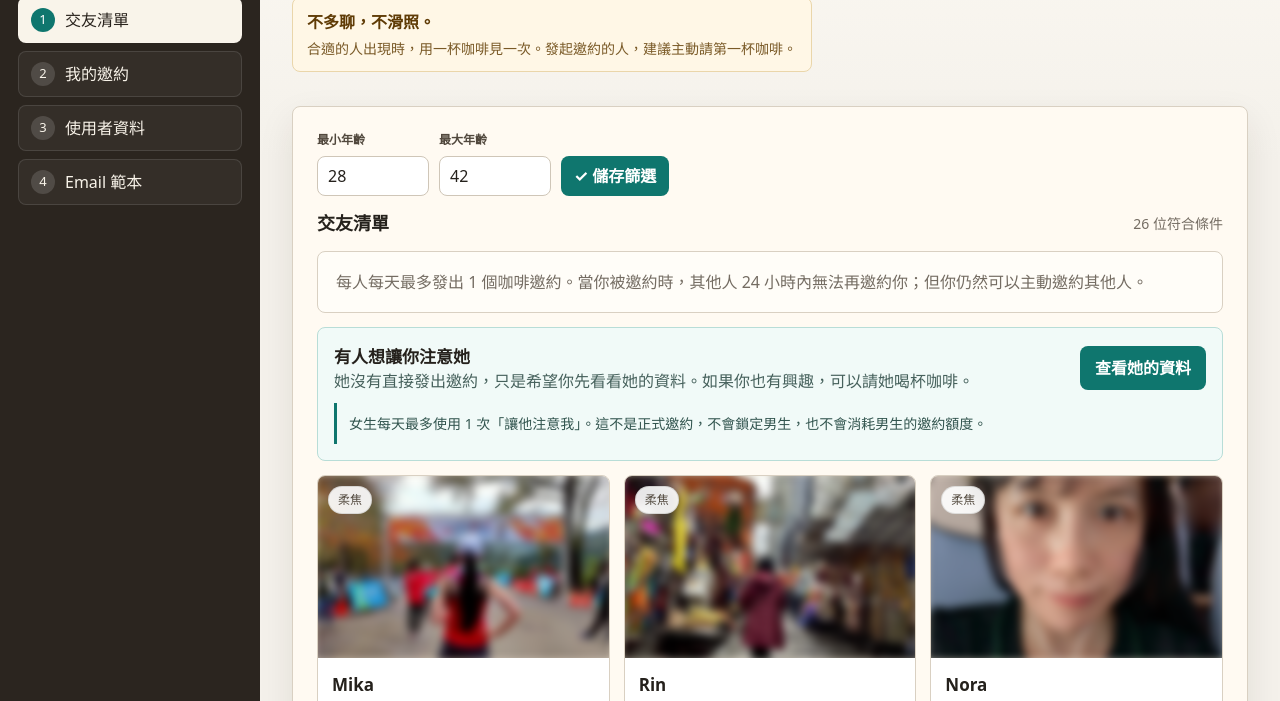
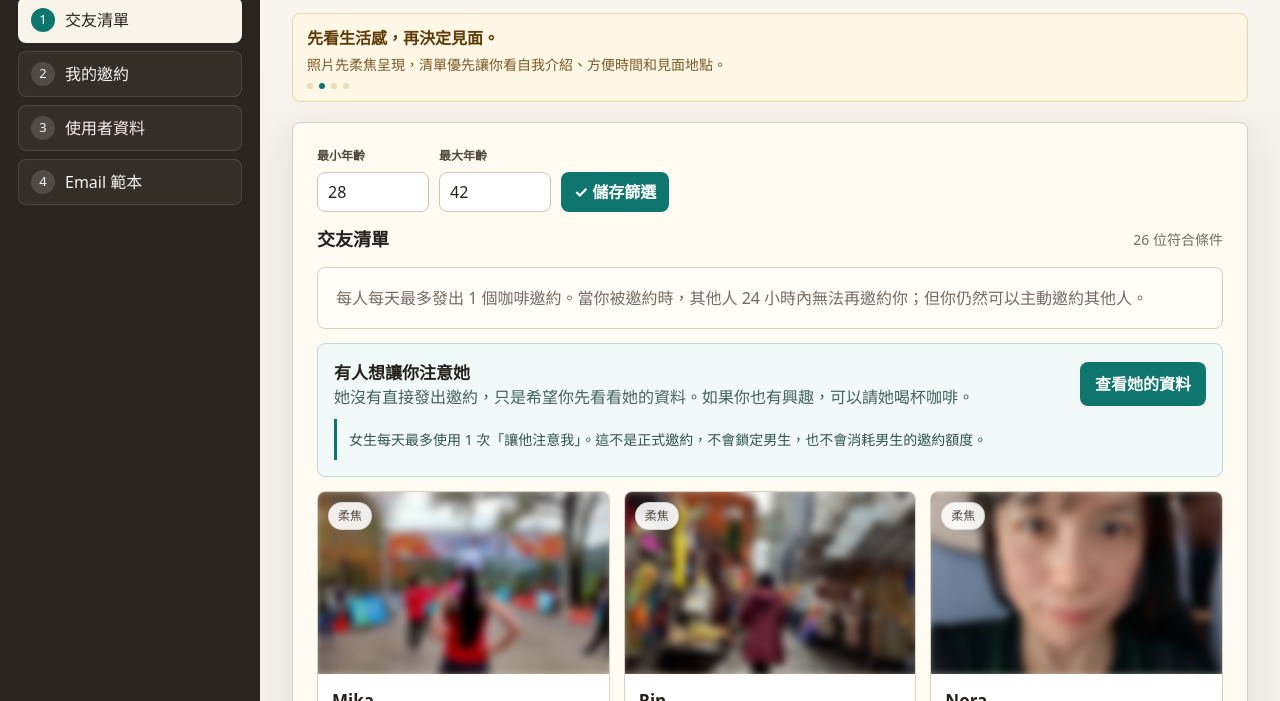
Before and after one commit to jbuduoo/CoffeeMeet, a plain HTML site: page index.html in a window 1280 px wide. Shown: the part 99-800 px from the top of the page. Drawn offline with Linux system fonts and the light colour scheme.

Commit message:
調整頁首觀念輪播

```diff
--- a/index.html
+++ b/index.html
@@ -165,6 +165,10 @@
         gap: 16px;
       }
 
+      .title-block {
+        width: 100%;
+      }
+
       .title-block h2 {
         margin: 0;
         font-size: 28px;
@@ -190,9 +194,10 @@
         border-radius: 8px;
         background: #fff7e6;
         padding: 12px 14px;
-        margin-bottom: 14px;
+        margin-top: 16px;
         display: grid;
         gap: 4px;
+        min-height: 76px;
       }
 
       .principle-strip strong {
@@ -202,6 +207,25 @@
       .principle-strip span {
         color: #7a5a27;
         font-size: 14px;
+      }
+
+      .principle-dots {
+        display: flex;
+        gap: 6px;
+        margin-top: 4px;
+      }
+
+      .principle-dot {
+        width: 6px;
+        height: 6px;
+        border-radius: 999px;
+        background: #d7bd82;
+        opacity: 0.45;
+      }
+
+      .principle-dot.active {
+        opacity: 1;
+        background: var(--accent);
       }
 
       .layout {
@@ -991,8 +1015,9 @@
             <h2 id="pageTitle">交友清單</h2>
             <p id="pageSubtitle">設定年齡範圍，查看符合條件的新對象。</p>
             <div class="principle-strip">
-              <strong>不多聊，不滑照。</strong>
-              <span>合適的人出現時，用一杯咖啡見一次。發起邀約的人，建議主動請第一杯咖啡。</span>
+              <strong id="principleTitle">不多聊，不滑照。</strong>
+              <span id="principleBody">合適的人出現時，用一杯咖啡見一次。發起邀約的人，建議主動請第一杯咖啡。</span>
+              <div class="principle-dots" id="principleDots" aria-hidden="true"></div>
             </div>
           </div>
         </div>
@@ -1724,6 +1749,25 @@
           candidateId: "girl-04",
           status: "cancelled",
           note: "這次沒有成立",
+        },
+      ];
+
+      const principles = [
+        {
+          title: "不多聊，不滑照。",
+          body: "合適的人出現時，用一杯咖啡見一次。發起邀約的人，建議主動請第一杯咖啡。",
+        },
+        {
+          title: "先看生活感，再決定見面。",
+          body: "照片先柔焦呈現，清單優先讓你看自我介紹、方便時間和見面地點。",
+        },
+        {
+          title: "每天一個邀約就好。",
+          body: "少量、清楚、低壓力。被邀約時保留 24 小時，避免同時收到太多邀請。",
+        },
+        {
+          title: "第一次見面只約公開場所。",
+          body: "咖啡快聊建議約 1 小時，不透露住家或公司地址，讓雙方都安心。",
         },
       ];
 
@@ -1942,6 +1986,15 @@
           .join("");
       }
 
+      function renderPrinciple(index) {
+        const current = principles[index % principles.length];
+        document.getElementById("principleTitle").textContent = current.title;
+        document.getElementById("principleBody").textContent = current.body;
+        document.getElementById("principleDots").innerHTML = principles
+          .map((_, dotIndex) => `<span class="principle-dot${dotIndex === index ? " active" : ""}"></span>`)
+          .join("");
+      }
+
       function renderCandidateDetail(candidateId) {
         const candidate = candidates.find((item) => item.id === candidateId);
         if (!candidate) return;
@@ -2214,6 +2267,13 @@
         renderInvites();
       });
 
+      let principleIndex = 0;
+      renderPrinciple(principleIndex);
+      window.setInterval(() => {
+        principleIndex = (principleIndex + 1) % principles.length;
+        renderPrinciple(principleIndex);
+      }, 4000);
+
       renderCandidates();
       renderInvites();
       renderPhotoGrid();
```
Also changed, not shown: prototype/index.html (+63 -3 lines).
